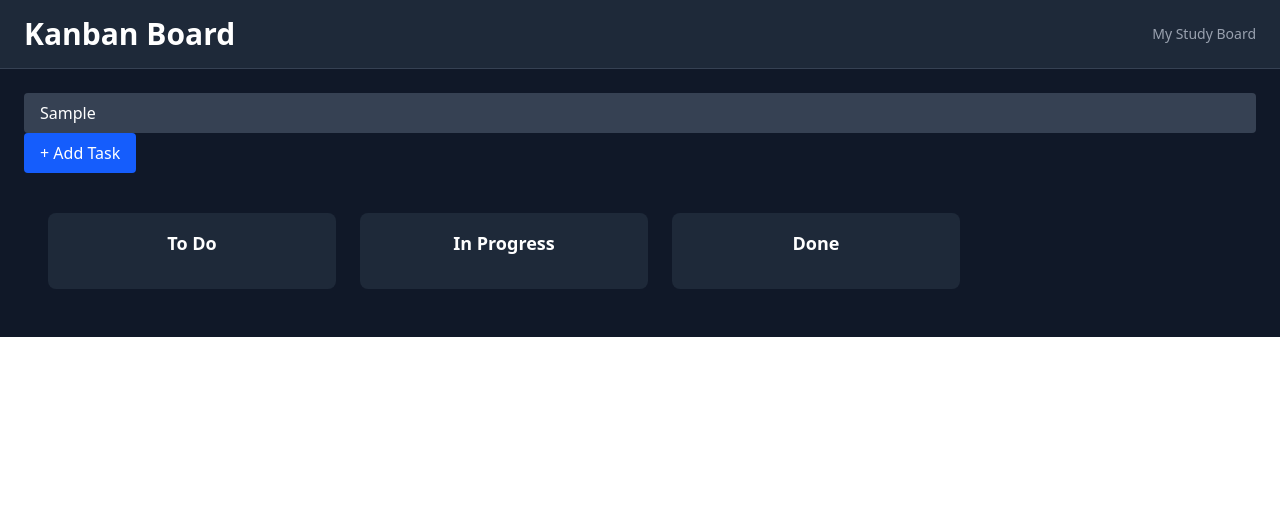
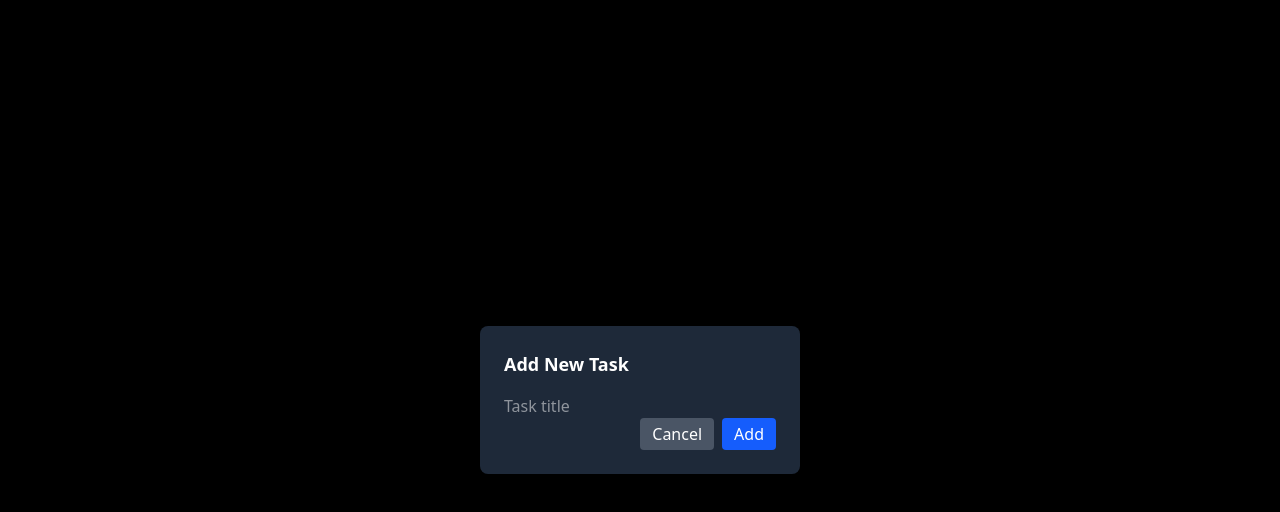
Before and after one commit to Reno-mathews/Kanban-Board-MERN, a React app in the folder frontend/: page / in a window 1280 px wide. Both pictures are taken after typing "Sample" into the empty fields and a click on the button "+ Add Task". Shown: the top 512 px of the page. Built offline with nearby package versions, Linux system fonts and the light colour scheme; the HTML template or start-up script is replaced by a standard one.

Commit message:
Added Modal

```diff
--- a/frontend/src/components/Board.jsx
+++ b/frontend/src/components/Board.jsx
@@ -48,7 +48,38 @@ function Board() {
                 + Add Task
             </button>
 
-        {/* Display columns */}
+            {/* Modal */}
+
+            {isModalOpen && (
+                <div className="fixed inset-0 bg-black bg-opacity-50 flex items-center justify-center z-50">
+                    <div className="bg-gray-800 p-6 rounded-lg w-80">
+                        <h2 className="text-lg font-semibold mb-4">Add New Task</h2>
+
+                        <input
+                            type="text"
+                            placeholder="Task title"
+                            clasName="w-full p-2 rounded bg-gray-700 mb-4"
+                        />
+
+                        <div className="flex justify-end gap-2">
+                            <button
+                                onClick={() => setIsModalOpen(false)}
+                                className="px-3 py-1 bg-gray-600 rounded"
+                            >
+                                Cancel
+                            </button>
+
+                            <button
+                                className="px-3 py-1 bg-blue-600 rounded"
+                            >
+                                Add
+                            </button>
+                        </div>
+                </div>
+            </div>
+            )}
+
+            {/* Display columns */}
             <div className="flex gap-6 p-6 overflow-x-auto">
                 {columns.map((column) => {
                     const filteredTasks = column.tasks.filter((task) =>
```
